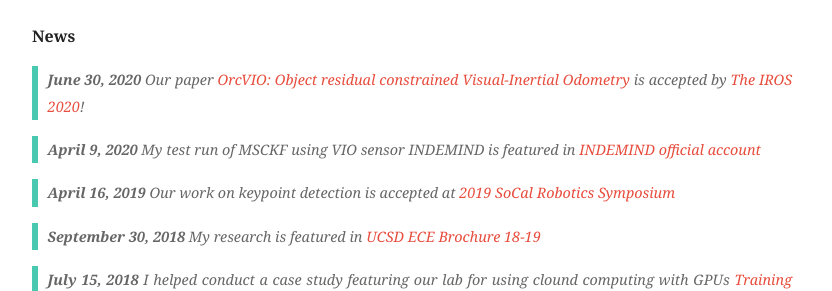
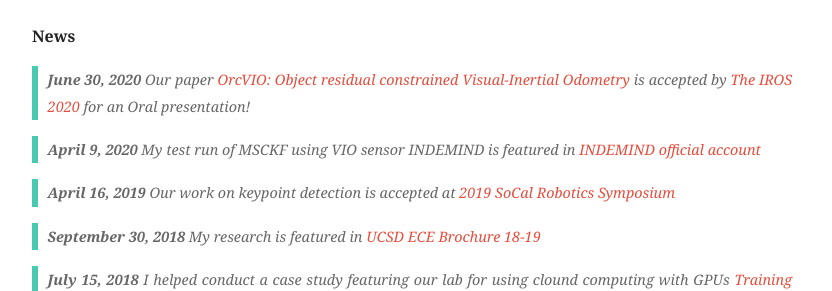
Before and after one commit to moshanATucsd/moshanATucsd.github.io, a Jekyll site: the page built from index.html, in a window 1280 px wide. Shown: the part 612-903 px from the top of the page, without its empty margins (228-1060 px from the left). Built offline with Jekyll 4.4.1, drawn with Linux system fonts in a browser that asks for light colours; nearby versions of some CDN libraries; comment, search, counter and statistics services are not loaded.

Commit message:
Update news.html

```diff
--- a/_includes/news.html
+++ b/_includes/news.html
@@ -8,7 +8,7 @@
             <p>
             <strong>June 30, 2020</strong>
             Our paper <a href="http://me-llamo-sean.cf/orcvio_githubpage/">OrcVIO: Object residual constrained Visual-Inertial Odometry</a>
-            is accepted by <a href="https://www.iros2020.org/">The IROS 2020</a>!
+            is accepted by <a href="https://www.iros2020.org/">The IROS 2020</a> for an Oral presentation!
             </p>
         </ul>
     </blockquote>
```
